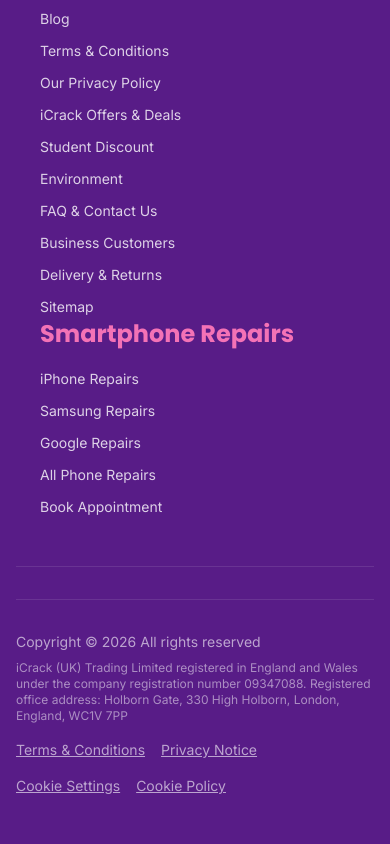
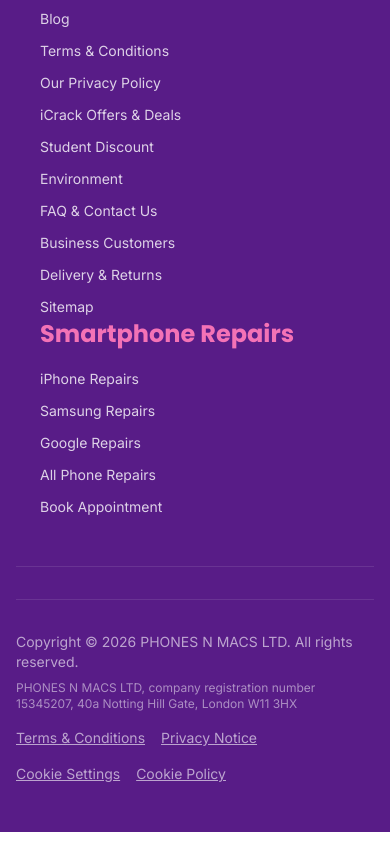
Before and after one commit to pradeepannagarasu/icrack, a Next.js app: page /repairs/iphone/iphone-16-pro-max in a window 390 px wide. Shown: the part 4386-5230 px from the top of the page. Built offline with nearby package versions, Linux system fonts and the light colour scheme.

Commit message:
Footer: PHONES N MACS LTD details; iPad single screen; iPhone 15/14/13/12 original battery prices

```diff
--- a/components/layout/Footer.tsx
+++ b/components/layout/Footer.tsx
@@ -174,10 +174,10 @@
             <div className="flex flex-col md:flex-row justify-between items-start md:items-center gap-4">
               <div className="flex-1">
                 <p className="text-white/60 text-sm mb-2">
-                  Copyright © {new Date().getFullYear()} All rights reserved
+                  Copyright © {new Date().getFullYear()} PHONES N MACS LTD. All rights reserved.
                 </p>
                 <p className="text-white/50 text-xs">
-                  iCrack (UK) Trading Limited registered in England and Wales under the company registration number 09347088. Registered office address: Holborn Gate, 330 High Holborn, London, England, WC1V 7PP
+                  PHONES N MACS LTD, company registration number 15345207, 40a Notting Hill Gate, London W11 3HX
                 </p>
               </div>
               <div className="flex flex-wrap gap-4">
--- a/components/repairs/DeviceRepairPage.tsx
+++ b/components/repairs/DeviceRepairPage.tsx
@@ -382,7 +382,7 @@
                       const hasAppleScreenVariants =
                         isApplePhone && (screenVariantKeys.includes("original") || screenVariantKeys.includes("regular"));
                       const isSingleScreenOption =
-                        isSamsungOrGoogleSingle || (isApplePhone && !hasAppleScreenVariants);
+                        isSamsungOrGoogleSingle || isTablet || (isApplePhone && !hasAppleScreenVariants);
                       const screenOptions = device.id.includes("z-flip")
                         ? [
                             { subType: "inner" as const, label: "Inner Screen Replacement" },
```
Also changed, not shown: data/pricing.json.
